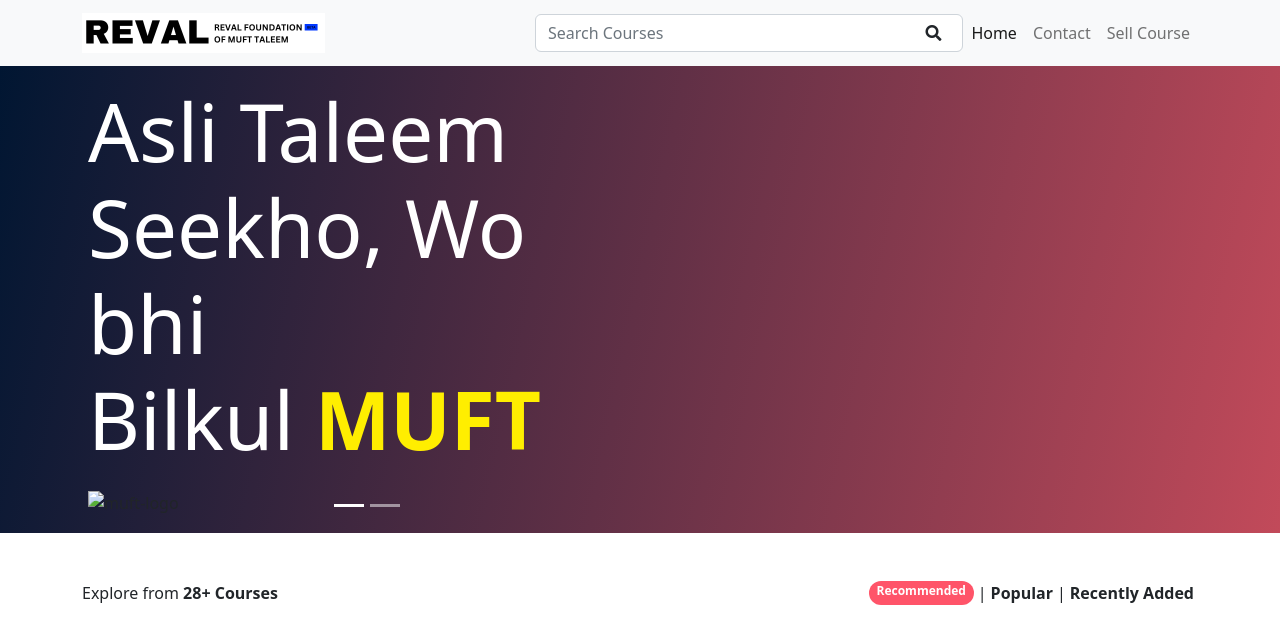
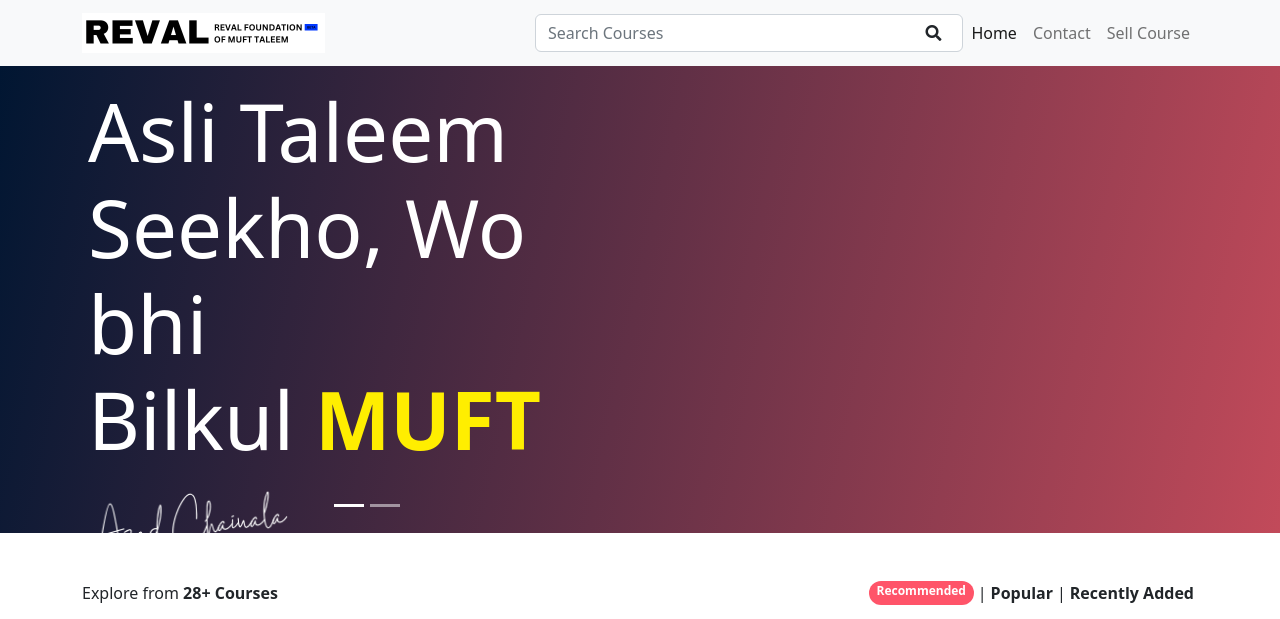
Before and after one commit to paidfreecourses/freecourses-revalfoundation, a plain HTML site: page index.html in a window 1280 px wide. Shown: the top 619 px of the page. Drawn offline with nearby package versions, Linux system fonts and the light colour scheme; files that its build step writes are made by us from their sources; grey boxes are pictures that could not be loaded; a small style sheet from the web is missing.

Commit message:
Update index.html

```diff
--- a/index.html
+++ b/index.html
@@ -10,7 +10,7 @@
     <link rel="icon" type="image/png" sizes="16x16" href="/images/favicons/favicon-16x16.png">
     <link rel="icon" type="image/png" sizes="16x16" href="/images/favicons/site.webmanifest">
     <link rel="stylesheet" href="https://cdnjs.cloudflare.com/ajax/libs/font-awesome/5.15.4/css/all.min.css">
-    <title>MUFT - My University of Free Taleem ┃ by Azad Chaiwala</title>
+    <title>REVAL FOUNDATION</title>
 
 
     <link rel="stylesheet" href="https://cdnjs.cloudflare.com/ajax/libs/bootstrap/5.2.3/css/bootstrap.min.css" integrity="sha512-SbiR/eusphKoMVVXysTKG/7VseWii+Y3FdHrt0EpKgpToZeemhqHeZeLWLhJutz/2ut2Vw1uQEj2MbRF+TVBUA==" crossorigin="anonymous" referrerpolicy="no-referrer"
@@ -152,7 +152,7 @@
                                 <div class="azad-va  d-flex align-items-center">
                                     <div class="azad-text">
                                         <h1 class="text-white font-weight-bold ">Asli Taleem<br> Seekho, Wo bhi <br>Bilkul <span class="font-weight-bold shadow-text ">MUFT</span></h1>
-                                        <img class="my-3" src="/images/site-images/sig.png" alt="muft-logo" width="200">
+                                        <img class="my-3" src="sig.png" alt="muft-logo" width="200">
                                     </div>
                                 </div>
 
@@ -216,7 +216,7 @@
 
             </div>
             <div class="row">
-   <div class="col-lg-4 mb-4 d-flex align-items-stretch">
+                <div class="col-lg-4 mb-4 d-flex align-items-stretch">
                     <div class="card d-flex flex-column justify-content-between" style="background: #F4F9FF;">
                         <a href="https://mega.nz/folder/kmdllKAb#WMTw7ktb3FTo833xZSp1qw" style="text-decoration: none; color: black; display: block">
 						<img class="card-img-top" src="REVAL FOUNDATION ANDREW TATE.png" alt=" python-thumbnail-64f855552e24a812882309.jpg ">
```
